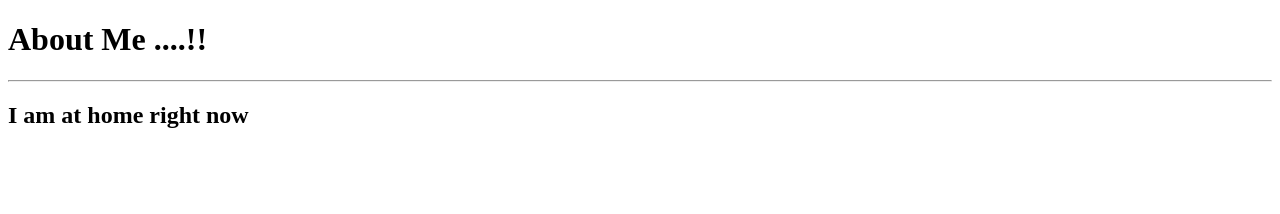
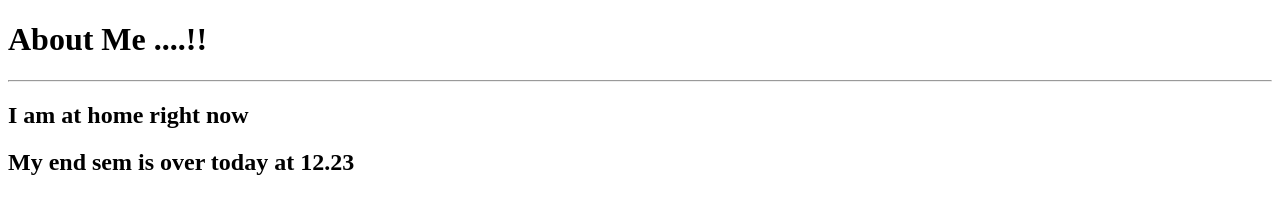
Before and after one commit to akashkumar23/my-portfolio, a plain HTML site: page about.html in a window 1280 px wide. Drawn offline with Linux system fonts and the light colour scheme.

Commit message:
use of git diff --staged

```diff
--- a/about.html
+++ b/about.html
@@ -9,5 +9,6 @@
 <body>
     <h1>About Me ....!! </h1><hr>
     <h2>I am at home right now</h2>
+    <h2> My end sem is over today at 12.23</h2>
 </body>
 </html>
```
